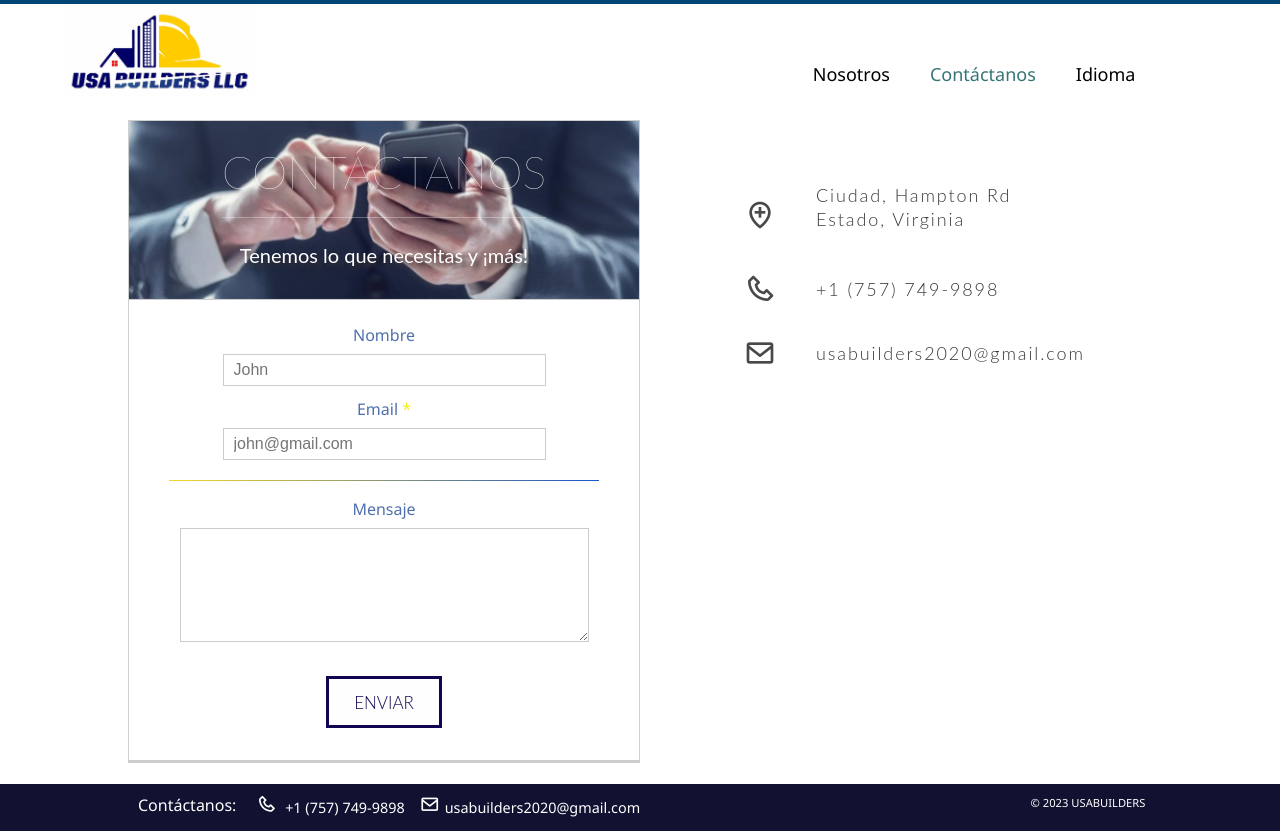
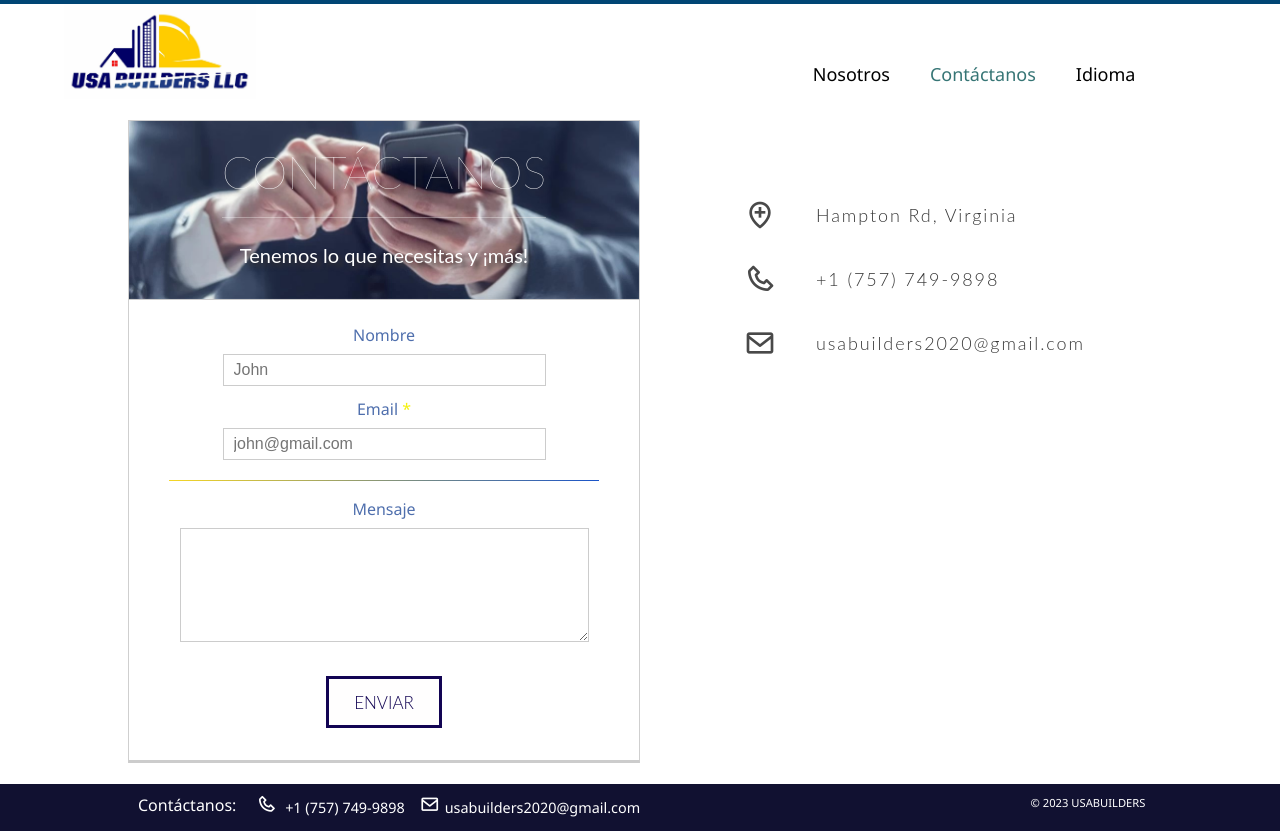
Before and after one commit to Sofiaggb/usabuilders, a React (Create React App) app: page /contact in a window 1280 px wide. Built offline with nearby package versions, Linux system fonts and the light colour scheme.

Commit message:
limpiar formulario

```diff
--- a/src/components/Contact.js
+++ b/src/components/Contact.js
@@ -15,6 +15,8 @@ class Contact extends Component {
         emailjs.sendForm(serviceId, templateId, this.formRef.current, apikey)
         .then(response => console.log(response))
         .catch(error => console.log(error));
+
+        event.target.reset();
      }
 
     render() {
@@ -61,13 +63,12 @@ class Contact extends Component {
 
                     <ul className="contact-list">
                         <li className="list-item">
-                            <div className="city">
-                            <i className='bx bx-location-plus place' ></i>
-                            <div className="place space">
-                            <span className="contact-text">Ciudad, Hampton Rd <br>
-                            </br>Estado, Virginia</span>
-                            </div>
-                            </div>
+                            {/* <div className="city"> */}
+                            <i className='bx bx-location-plus' ></i>
+                            {/* <div className="place space"> */}
+                            <span className="contact-text space">Hampton Rd, Virginia</span>
+                            {/* </div> */}
+                            {/* </div> */}
                         </li>
 
                         <li className="list-item">
```
